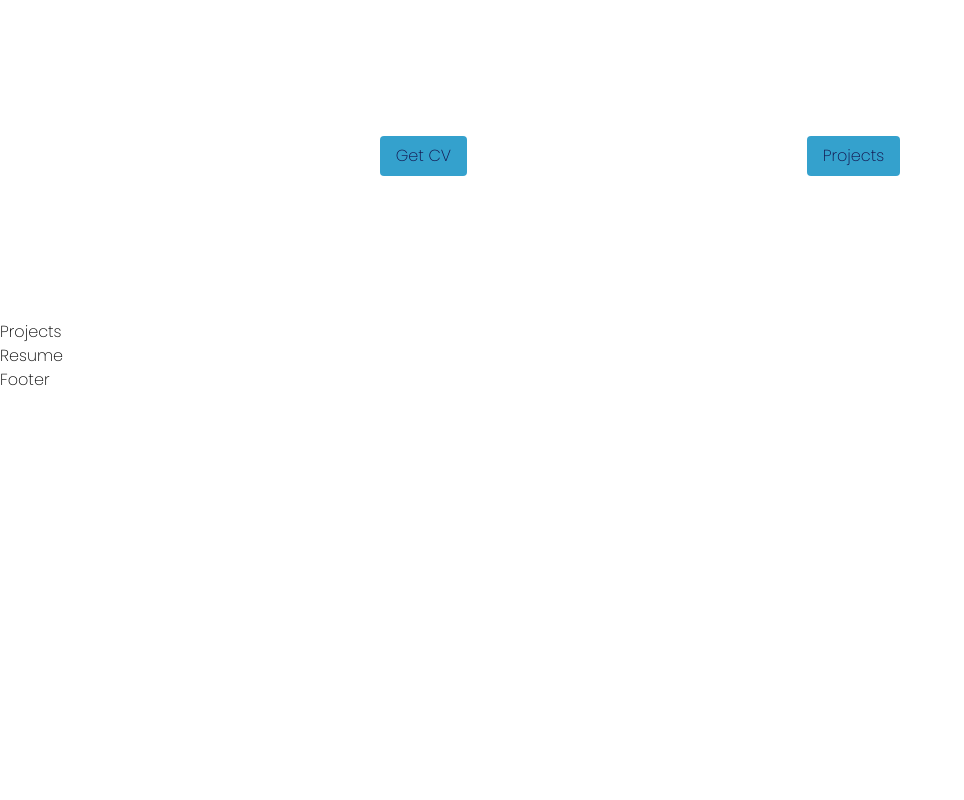
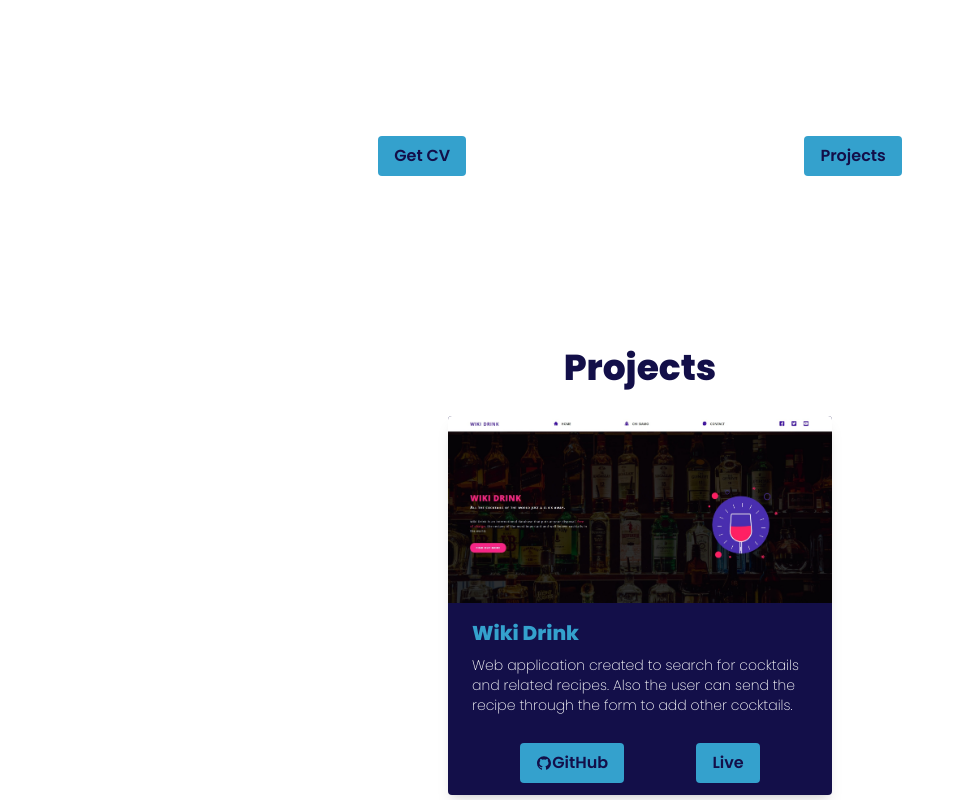
Before and after one commit to diecorra/portfolio, a React (Vite) app in the folder version-3.0/: page / in a window 1280 px wide. Shown: the part 480-1280 px from the top of the page, without its empty margins (0-964 px from the left). Before the commit the page ends 872 px from the top, so only its background shows below. Built offline with nearby package versions, Linux system fonts and the light colour scheme.

Commit message:
projects section finisched

```diff
--- a/version-3.0/src/features/Resume.jsx
+++ b/version-3.0/src/features/Resume.jsx
@@ -1,5 +1,3 @@
-import React from 'react';
-
 const Resume = () => {
   return <div>Resume</div>;
 };
--- a/version-3.0/src/features/home/DescriptionCard.jsx
+++ b/version-3.0/src/features/home/DescriptionCard.jsx
@@ -16,10 +16,10 @@
         </p>
       </div>
       <div className="flex flex-row justify-evenly w-full">
-        <button className="py-2 px-4 rounded bg-secondary text-primary">
+        <button className="py-2 px-4 rounded font-semibold bg-secondary text-primary">
           Get CV
         </button>
-        <button className="py-2 px-4 rounded bg-secondary text-primary">
+        <button className="py-2 px-4 rounded font-semibold bg-secondary text-primary">
           Projects
         </button>
       </div>
--- a/version-3.0/src/features/home/Navbar.jsx
+++ b/version-3.0/src/features/home/Navbar.jsx
@@ -1,8 +1,14 @@
 import { IconContext } from 'react-icons';
-import { AiFillGithub, AiFillLinkedin } from 'react-icons/ai';
+import { AiFillGithub, AiFillInstagram, AiFillLinkedin } from 'react-icons/ai';
 import { CiMail } from 'react-icons/ci';
 
 const socialLink = [
+  {
+    url: 'https://www.instagram.com/diecorra',
+    icon: <AiFillInstagram />,
+
+    name: 'Instagram',
+  },
   {
     url: 'https://github.com/diecorra',
     icon: <AiFillGithub />,
--- a/version-3.0/src/features/projects/Card.jsx
+++ b/version-3.0/src/features/projects/Card.jsx
@@ -0,0 +1,61 @@
+import { AiFillGithub } from 'react-icons/ai';
+import { wikidrinkimg } from '../../assets/projectimages/wikidrink';
+import ProjectImage from '../../shared/ProjectImage';
+
+const cards = [
+  {
+    imgUrl: wikidrinkimg,
+    alt: 'Wiki Drink',
+    description:
+      'Web application created to search for cocktails and related recipes. Also the user can send the recipe through the form to add other cocktails.',
+    githubrepo:
+      'https://github.com/diecorra/react-web-projects/tree/main/cocktail',
+    weblink: 'https://wikidrink-cocktail.netlify.app',
+  },
+];
+
+const Card = () => {
+  return (
+    <>
+      {cards.map((card) => {
+        return (
+          <div
+            key={card.alt}
+            className="max-w-sm rounded overflow-hidden shadow-lg bg-primary"
+          >
+            <ProjectImage imgUrl={card.imgUrl} alt={card.alt} />
+            <div className="px-6 py-4">
+              <div className="font-bold text-xl mb-2 text-secondary">
+                {card.alt}
+              </div>
+              <p className="text-sm font-light text-white">
+                {card.description}
+              </p>
+            </div>
+            <div className="flex flex-row justify-evenly w-full py-3">
+              <a
+                href={card.githubrepo}
+                target="_blank"
+                rel="noreferrer"
+                className="flex flex-row justify-between items-center py-2 px-4 rounded font-semibold bg-secondary text-primary"
+              >
+                <AiFillGithub />
+                GitHub
+              </a>
+              <a
+                href={card.weblink}
+                target="_blank"
+                rel="noreferrer"
+                className="py-2 px-4 rounded font-semibold bg-secondary text-primary"
+              >
+                Live
+              </a>
+            </div>
+          </div>
+        );
+      })}
+    </>
+  );
+};
+
+export default Card;
--- a/version-3.0/src/features/projects/Projects.jsx
+++ b/version-3.0/src/features/projects/Projects.jsx
@@ -1,7 +1,12 @@
-import React from 'react';
+import Card from './Card';
 
 const Projects = () => {
-  return <div>Projects</div>;
+  return (
+    <div className="container mx-auto px-10 min-h-screen flex flex-col items-center">
+      <h1 className="text-4xl font-bold text-primary py-7">Projects</h1>
+      <Card />
+    </div>
+  );
 };
 
 export default Projects;
```
